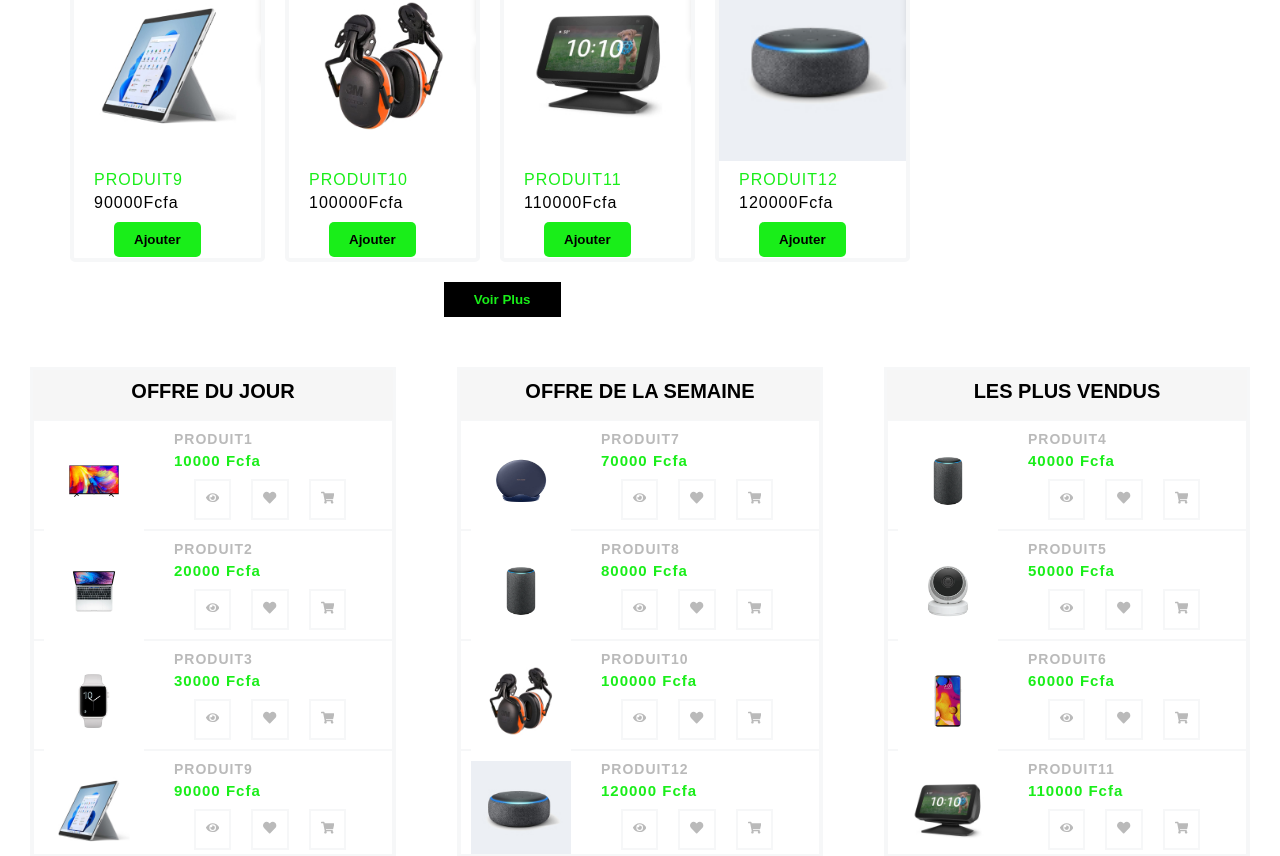
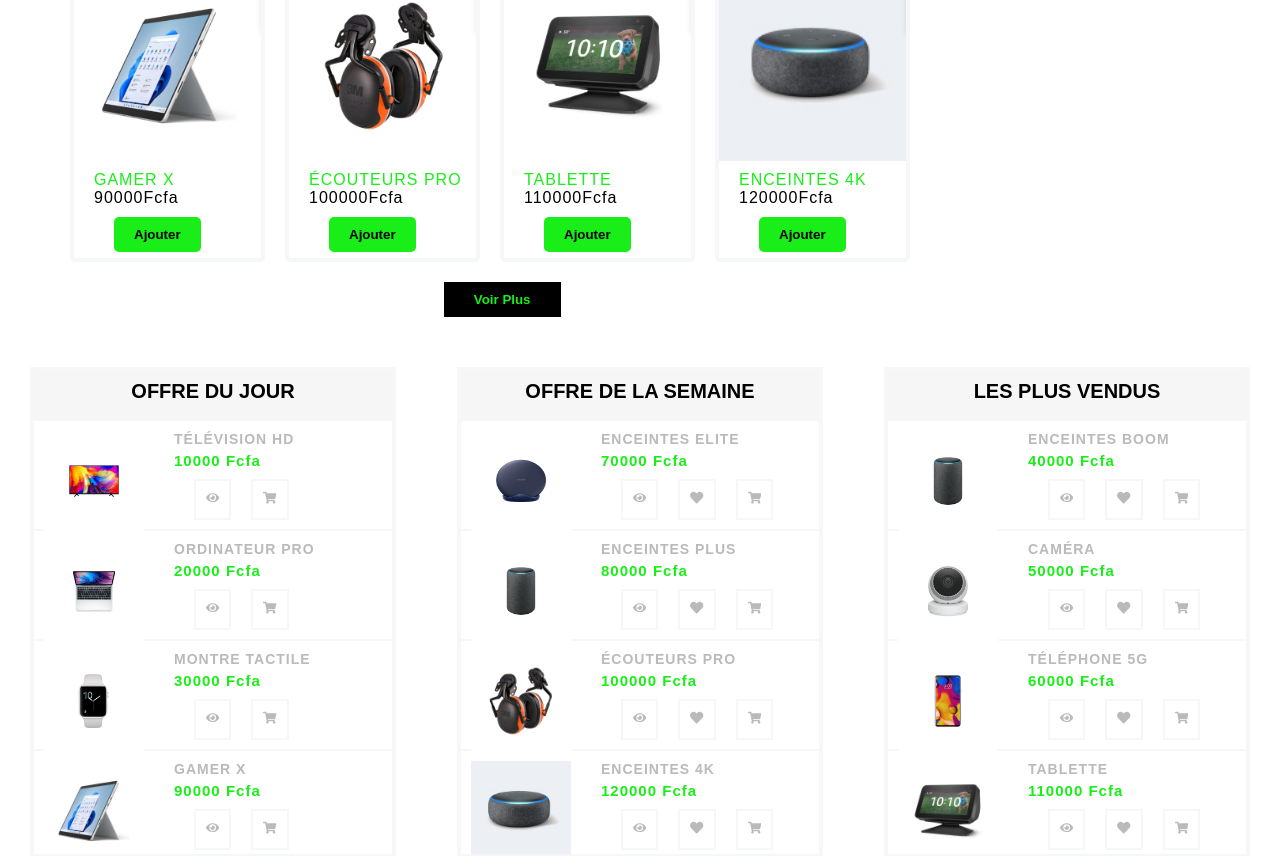
Before and after one commit to AristideDongo/My-first-React-Project, a React (Create React App) app: page / in a window 1280 px wide. Shown: the part 1276-2132 px from the top of the page. Built offline with nearby package versions, Linux system fonts and the light colour scheme.

Commit message:
My first React project complete

```diff
--- a/src/App.jsx
+++ b/src/App.jsx
@@ -1,4 +1,4 @@
-import React, { useReducer, useState } from "react";
+import React, { useEffect, useReducer, useState } from "react";
 import { BrowserRouter } from "react-router-dom";
 import Nav from "./components/navbar/nav";
 import Rout from "./components/rout";
@@ -36,10 +36,16 @@ const App = () => {
   const addtocart = (product) => {
     dispatch({ type: "ADD_TO_CART", payload: product });
   };
-  const addlike = (product) => {
-    dispatch({ type: "ADD_LIKE", payload: product });
-  };
-
+  useEffect(() => {
+    const time = setTimeout(() => {
+      if(state.search) {
+        searchproduct()
+      } else{
+        allcatefilter()
+      }
+    }, 1000)
+    return () =>(time)
+  }, [state.search])
   return (
     <>
       <BrowserRouter>
@@ -56,7 +62,6 @@ const App = () => {
           Filter={Filter}
           allcatefilter={allcatefilter}
           addtocart={addtocart}
-          addlike={addlike}
           setLike={setLike}
           like={state.like}
         />
--- a/src/app-reduce.js
+++ b/src/app-reduce.js
@@ -58,7 +58,7 @@ export const Appreducer = (state, action) => {
         return state;
       }
       const searchfilter = action.payload.products.filter(
-        (x) => x.cat === state.search
+        (x) => x.Name.toLowerCase().startsWith(state.search.toLowerCase())
       );
       return { ...state, shop: searchfilter };
     default:
--- a/src/components/collection/collection.jsx
+++ /dev/null
@@ -1,44 +0,0 @@
-import React, { useState } from 'react';
-import { Link } from 'react-router-dom';
-
-const Collection = ({product}) => {
-  const [like, setLike] = useState([]);
-
-  const addlike = (product) => {
-    const existy = like.find((i) => i.id === product.id);
-    if (existy) {
-      alert("❌Vous avez déjà ajouter ce produit à votre collection!");
-    } else {
-      setLike([...like, { ...product, quantity: 1 }]);
-      alert("Ajouter à votre collection✅");
-    }
-  };
-
-  return (
-    <div>
-      {/* Vos autres composants et logique */}
-      <button><Link to="/boutique">Ajouter des Produits Maintenant😊</Link></button>
-      {/* Page de collection */}
-      <CollectionPage like={like} />
-    </div>
-  );
-};
-
-const CollectionPage = ({ like }) => {
-  return (
-    <div>
-      <h2>Ma Collection</h2>
-      {like.length === 0 ? (
-        <p>Aucun produit dans la collection.</p>
-      ) : (
-        <ul>
-          {like.map((product) => (
-            <li key={product.id}>{product.name}</li>
-          ))}
-        </ul>
-      )}
-    </div>
-  );
-};
-
-export default Collection;
--- a/src/components/home/home.css
+++ b/src/components/home/home.css
@@ -203,7 +203,6 @@ background: rgb(25, 238, 25);
 
 .home .trending .container .left_box .products .container .box .info p {
   color: #000;
-  margin-top: 5px;
   font-size: 16px;
   letter-spacing: 1px;
 }
--- a/src/components/home/home.jsx
+++ b/src/components/home/home.jsx
@@ -99,9 +99,6 @@ const Home = ({ addtocart, addlike }) => {
                         <div className="img_box">
                           <img src={Elm.image} alt={Elm.Name} />
                           <div className="icon">
-                            <div className="icon_box" onClick={() => addlike(Elm)}>
-                              <FaHeart />
-                            </div>
                             <div className="icon_box" onClick={() => detailpage(Elm)}>
                               <FaEye />
                             </div>
@@ -176,7 +173,6 @@ const Home = ({ addtocart, addlike }) => {
                     <p>{Elm.price} Fcfa</p>
                     <div className="icon">
                       <button onClick={() => detailpage(Elm)}><FaEye /></button>
-                      <button onClick={() => addlike(Elm)}><FaHeart /></button>
                       <button onClick={() => addtocart(Elm)}><FaShoppingCart /></button>
                     </div>
                   </div>
--- a/src/components/home_products/home_products.jsx
+++ b/src/components/home_products/home_products.jsx
@@ -1,7 +1,7 @@
 const Homeproducts = [
  {
   id: 1,
-  Name: 'produit1',
+  Name: 'Télévision HD',
   price: '10000',
   image:'image/p1.webp',
   cat:'télévision',
@@ -9,7 +9,7 @@ const Homeproducts = [
  },
  {
   id: 2,
-  Name: 'produit2',
+  Name: 'Ordinateur Pro',
   price: '20000',
   image:'image/p2.webp',
   cat:'ordinateur',
@@ -17,7 +17,7 @@ const Homeproducts = [
  },
  {
   id: 3,
-  Name: 'produit3',
+  Name: 'Montre Tactile',
   price: '30000',
   image:'image/p3.webp',
   cat:'montre',
@@ -25,7 +25,7 @@ const Homeproducts = [
  },
  {
   id: 4,
-  Name: 'produit4',
+  Name: 'Enceintes Boom',
   price: '40000',
   image:'image/p4.webp',
   cat:'enceintes',
@@ -33,7 +33,7 @@ const Homeproducts = [
  },
  {
   id: 5,
-  Name: 'produit5',
+  Name: 'Caméra',
   price: '50000',
   image:'image/p5.webp',
   cat:'electronique',
@@ -41,7 +41,7 @@ const Homeproducts = [
  },
  {
   id: 6,
-  Name: 'produit6',
+  Name: 'Téléphone 5G',
   price: '60000',
   image:'image/p6.webp',
   cat:'téléphone',
@@ -49,7 +49,7 @@ const Homeproducts = [
  },
  {
   id: 7,
-  Name: 'produit7',
+  Name: 'Enceintes Elite',
   price: '70000',
   image:'image/p7.webp',
   cat:'enceintes',
@@ -57,7 +57,7 @@ const Homeproducts = [
  },
  {
   id: 8,
-  Name: 'produit8',
+  Name: 'Enceintes Plus',
   price: '80000',
   image:'image/p8.webp',
   cat:'enceintes',
@@ -65,7 +65,7 @@ const Homeproducts = [
  },
  {
   id: 9,
-  Name: 'produit9',
+  Name: 'Gamer X',
   price: '90000',
   image:'image/p9.jpg',
   cat:'ordinateur',
@@ -73,7 +73,7 @@ const Homeproducts = [
  },
  {
   id: 10,
-  Name: 'produit10',
+  Name: 'Écouteurs Pro',
   price: '100000',
   image:'image/p10.jpg',
   cat:'ecouteurs',
@@ -81,7 +81,7 @@ const Homeproducts = [
  },
  {
   id: 11,
-  Name: 'produit11',
+  Name: 'Tablette',
   price: '110000',
   image:'image/p11.jpg',
   cat:'electronique',
@@ -89,7 +89,7 @@ const Homeproducts = [
  },
  {
   id: 12,
-  Name: 'produit12',
+  Name: 'Enceintes 4K',
   price: '120000',
   image:'image/p12.jpg',
   cat:'enceintes',
--- a/src/components/navbar/nav.css
+++ b/src/components/navbar/nav.css
@@ -1,7 +1,9 @@
+@import url('https://fonts.googleapis.com/css2?family=Raleway:ital,wght@0,100..900;1,100..900&display=swap');
+
 *{
  margin: 0;
  padding: 0;
- font-family: sans-serif;
+ font-family: "Raleway", serif;
  box-sizing: border-box;
 }
 
--- a/src/components/rout.jsx
+++ b/src/components/rout.jsx
@@ -4,7 +4,6 @@ import Home from "./home/home";
 import Shop from "./shop/shop";
 import Cart from "./cart/cart";
 import About from "./about/about";
-import Collection from "./collection/collection";
 
 const Rout = ({
   shop,
@@ -13,16 +12,14 @@ const Rout = ({
   addtocart,
   cart,
   setCart,
-  addlike,
-  like,
-  setLike,
+
 }) => {
   return (
     <>
       <Routes>
         <Route
           path="/"
-          element={<Home addtocart={addtocart} addlike={addlike} />}
+          element={<Home addtocart={addtocart} />}
         />
         <Route
           path="/panier"
@@ -36,15 +33,10 @@ const Rout = ({
               Filter={Filter}
               allcatefilter={allcatefilter}
               addtocart={addtocart}
-              addlike={addlike}
             />
           }
         />
         <Route path="/propos" element={<About />} />
-        <Route
-          path="/collection"
-          element={<Collection like={like} setLike={setLike} />}
-        />
       </Routes>
     </>
   );
--- a/src/components/shop/shop.css
+++ b/src/components/shop/shop.css
@@ -289,3 +289,49 @@ margin-left: -40px;
   color: rgba(25, 238, 25);
   background: #000;
 }
+
+@media (max-width: 1200px) {
+  .shop .container .left-box .category {
+    width: 200px;
+  }
+
+  .shop .container .right-box {
+    width: 70%;
+  }
+}
+
+@media (max-width: 992px) {
+  .shop .container .left-box .category {
+    width: 180px;
+  }
+
+  .shop .container .right-box {
+    width: 65%;
+  }
+}
+
+@media (max-width: 768px) {
+  .shop .container {
+    flex-direction: column;
+  }
+
+  .shop .container .left-box,
+  .shop .container .right-box {
+    width: 100%;
+  }
+
+  .shop .container .left-box .category {
+    width: 100%;
+  }
+}
+
+@media (max-width: 576px) {
+  .shop .container .left-box .category .header h3 {
+    font-size: 14px;
+  }
+
+  .shop .container .left-box .category .box ul li {
+    font-size: 14px;
+    margin-left: 15px;
+  }
+}
--- a/src/components/shop/shop.jsx
+++ b/src/components/shop/shop.jsx
@@ -77,9 +77,6 @@ const Shop = ({ shop, Filter, allcatefilter, addtocart, addlike }) => {
                         <div className="img-box">
                           <img src={Elm.image} alt="" />
                           <div className="icon">
-                            <li onClick={() => addlike(Elm)}>
-                              <FaHeart />
-                            </li>
                             <li onClick={() => detailpage(Elm)}>
                               <FaEye />
                             </li>
```
Also changed, not shown: src/components/collection/collection.css (deleted).
